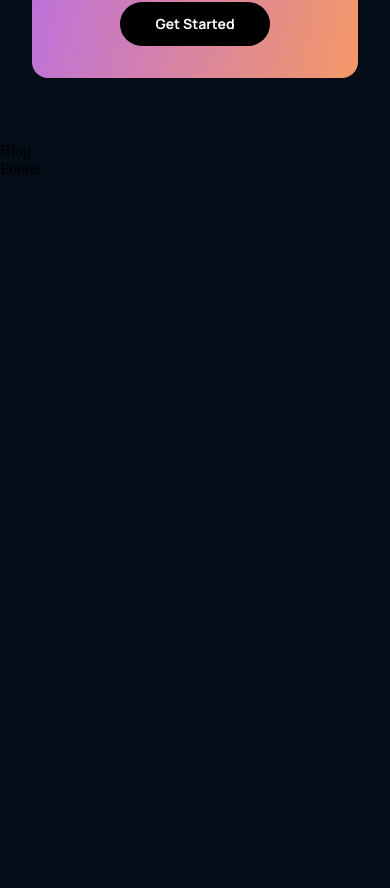
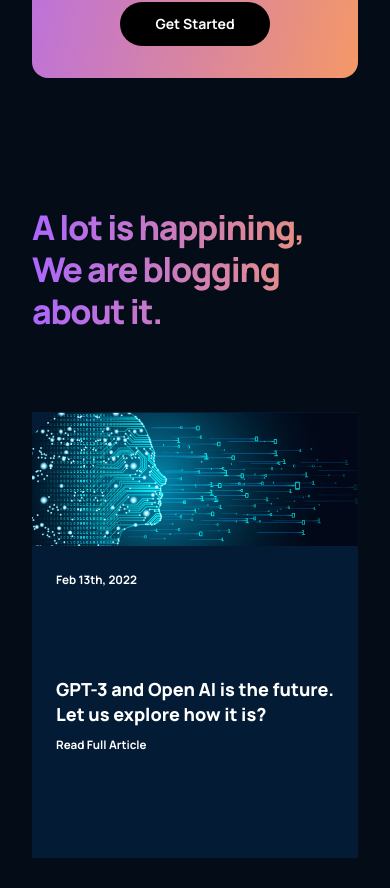
Before and after one commit to Ahmad617/gpt3-app, a React (Vite) app: page / in a window 390 px wide. Shown: the part 4714-5602 px from the top of the page. Before the commit the page ends 4892 px from the top, so only its background shows below. Built offline with nearby package versions, Linux system fonts and the light colour scheme.

Commit message:
Blog section completed.!

```diff
--- a/src/components/article/Article.jsx
+++ b/src/components/article/Article.jsx
@@ -1,10 +1,21 @@
-import React from 'react'
-import './article.css'
+import React from 'react';
+import './article.css';
 
 
-function Article() {
+function Article({ imgUrl, date, title }) {
   return (
-    <div>Article</div>
+    <div className="article">
+      <div className="article_image">
+        <img src={imgUrl} alt="blog" />
+      </div>
+      <div className="article_content">
+        <div>
+          <p>{date}</p>
+          <h3>{title}</h3>
+        </div>
+        <p>Read Full Article</p>
+      </div>
+    </div>
   )
 }
 
--- a/src/components/article/article.css
+++ b/src/components/article/article.css
@@ -0,0 +1,55 @@
+.article {
+  width: 100%;
+  height: 100%;
+  display: flex;
+  flex-direction: column;
+  background: var(--color-footer);
+}
+
+.article_image {
+  width: 100%;
+  height: 100%;
+  background: var(--color-footer);
+}
+
+.article_image img {
+  width: 100%;
+  height: 100%;
+}
+
+.article_content {
+  display: flex;
+  flex-direction: column;
+  justify-content: space-between;
+  padding: 1rem 1.5rem;
+  height: 100%;
+}
+
+.article_content h3 {
+  font-family: var(--font-family);
+  font-weight: 800;
+  font-size: 25.11px;
+  line-height: 30px;
+  color: white;
+}
+
+.article_content p {
+  font-family: var(--font-family);
+  font-weight: bold;
+  font-size: 11.649px;
+  line-height: 35px;
+  color: white;
+  margin-bottom: 5rem;
+  cursor: pointer;
+}
+
+.article_content p:last-child {
+  cursor: pointer;
+}
+
+@media screen and (max-width: 550px) {
+  .article_content h3 {
+    font-size: 18px;
+    line-height: 25px;
+  }
+}
--- a/src/containers/blog/Blog.jsx
+++ b/src/containers/blog/Blog.jsx
@@ -1,11 +1,33 @@
-import React from 'react'
-import './blog.css'
-
+import React from "react";
+import Article from "../../components/article/Article";
+import "./blog.css";
+import {getCurrentDate} from './Date'
+import { blog01, blog02, blog03, blog04, blog05 } from "./imports";
 
 function Blog() {
+  const Date= getCurrentDate();
+
   return (
-    <div>Blog</div>
-  )
+    <div className="blog section_padding" id="blog">
+      <div className="blog_heading">
+        <h1 className="gradient_text">
+          A lot is happining, We are blogging about it.
+        </h1>
+      </div>
+      <div className="blog_container">
+        <div className="blog-container_groupA">
+          <Article imgUrl={blog01} date={Date} title="GPT-3 and Open AI is the future. Let us explore how it is?" />
+        </div>
+        <div className="blog-container_groupB">
+          <Article imgUrl={blog02} date={Date} title="GPT-3 and Open AI is the future. Let us explore how it is?" />
+          <Article imgUrl={blog03} date={Date} title="GPT-3 and Open AI is the future. Let us explore how it is?" />
+          <Article imgUrl={blog04} date={Date} title="GPT-3 and Open AI is the future. Let us explore how it is?" />
+          <Article imgUrl={blog05} date={Date} title="GPT-3 and Open AI is the future. Let us explore how it is?" />
+        </div>
+
+      </div>
+    </div>
+  );
 }
 
-export default Blog
+export default Blog;
--- /dev/null
+++ b/src/containers/blog/Date.js
@@ -0,0 +1,40 @@
+/**------------------------------------------
+   Advanced Method for Current Date & Time
+ ------------------------------------------*/
+
+
+export function getCurrentDate() {
+  var objToday = new Date(),
+    // weekday = new Array('Sunday', 'Monday', 'Tuesday', 'Wednesday', 'Thursday', 'Friday', 'Saturday'),
+    // dayOfWeek = weekday[objToday.getDay()],
+    domEnder = (function () {
+      var a = objToday;
+      if (/1/.test(parseInt((a + "").charAt(0)))) return "th";
+      a = parseInt((a + "").charAt(1));
+      return 1 == a ? "st" : 2 == a ? "nd" : 3 == a ? "rd" : "th";
+    })(),
+    dayOfMonth =
+      today + (objToday.getDate() < 10)
+        ? "0" + objToday.getDate() + domEnder
+        : objToday.getDate() + domEnder,
+    months = new Array('Jan', 'Feb', 'Mar', 'Apr', 'May', 'June', 'July', 'Aug', 'Sept', 'Oct', 'Nov', 'Dec'),
+    curMonth = months[objToday.getMonth()],
+    curYear = objToday.getFullYear();
+//   (curHour =
+//     objToday.getHours() > 12
+//       ? objToday.getHours() - 12
+//       : objToday.getHours() < 10
+//       ? "0" + objToday.getHours()
+//       : objToday.getHours()),
+//     (curMinute =
+//       objToday.getMinutes() < 10
+//         ? "0" + objToday.getMinutes()
+//         : objToday.getMinutes()),
+//     (curSeconds =
+//       objToday.getSeconds() < 10
+//         ? "0" + objToday.getSeconds()
+//         : objToday.getSeconds()),
+//     (curMeridiem = objToday.getHours() > 12 ? "PM" : "AM");
+  var today = curMonth + " " + dayOfMonth + ", " + curYear;
+  return `${curMonth} ${dayOfMonth}, ${curYear}`;
+}
--- a/src/containers/blog/blog.css
+++ b/src/containers/blog/blog.css
@@ -0,0 +1,70 @@
+.blog {
+  display: flex;
+  flex-direction: column;
+}
+
+.blog_heading {
+  width: 100%;
+  text-align: left;
+  margin-bottom: 5rem;
+}
+
+.blog_heading h1 {
+  font-family: var(--font-family);
+  font-weight: 800;
+  font-size: 62px;
+  line-height: 75px;
+  letter-spacing: -0.04em;
+}
+
+.blog_container {
+  display: flex;
+  flex-direction: row;
+}
+
+.blog-container_groupA {
+  flex: 0.75;
+  margin-right: 2rem;
+}
+
+.blog-container_groupB {
+  flex: 1;
+  display: grid;
+  grid-template-columns: repeat(2, 1fr);
+  grid-gap: 2rem;
+}
+
+@media screen and (max-width: 990px) {
+  .blog_container {
+    flex-direction: column-reverse;
+  }
+  .blog-container_groupA {
+    margin: 2rem 0;
+  }
+  .blog-container_groupA .article {
+    width: 48%;
+  }
+  .blog-container_groupA .article_image {
+    height: 250px;
+  }
+}
+
+@media screen and (max-width: 700px) {
+  .blog-container_groupB {
+    grid-template-columns: repeat(1, 1fr);
+  }
+  .blog-container_groupA .article {
+    width: 100%;
+  }
+  .blog_heading h1 {
+    font-size: 46px;
+    line-height: 52px;
+  }
+}
+
+@media screen and (max-width: 550px) {
+  .blog_heading h1 {
+    font-size: 34px;
+    line-height: 42px;
+  }
+}
--- /dev/null
+++ b/src/containers/blog/imports.js
@@ -0,0 +1,14 @@
+import blog01 from '../../assets/blog01.png';
+import blog02 from '../../assets/blog02.png';
+import blog03 from '../../assets/blog03.png';
+import blog04 from '../../assets/blog04.png';
+import blog05 from '../../assets/blog05.png';
+
+
+export {
+    blog01,
+    blog02,
+    blog03,
+    blog04,
+    blog05
+}
```
